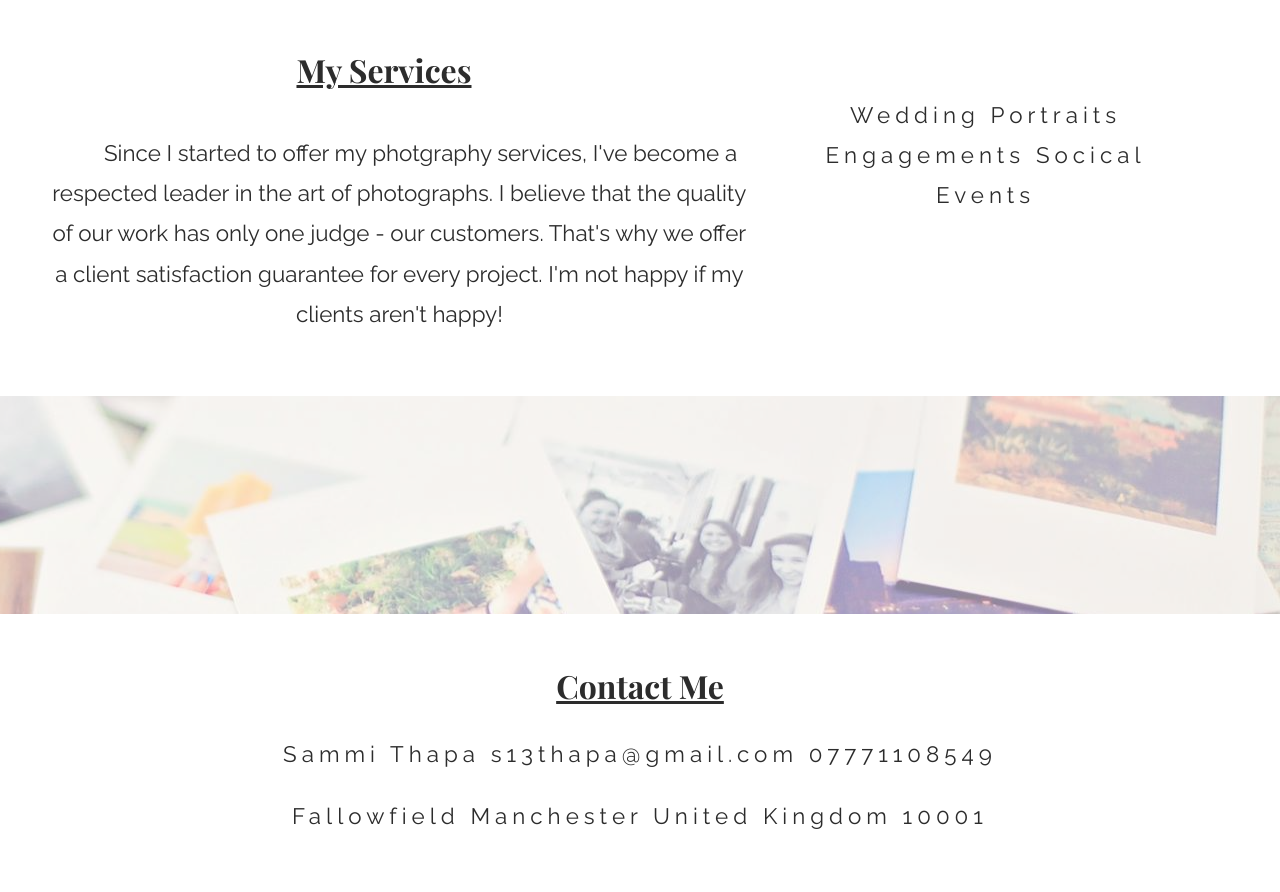
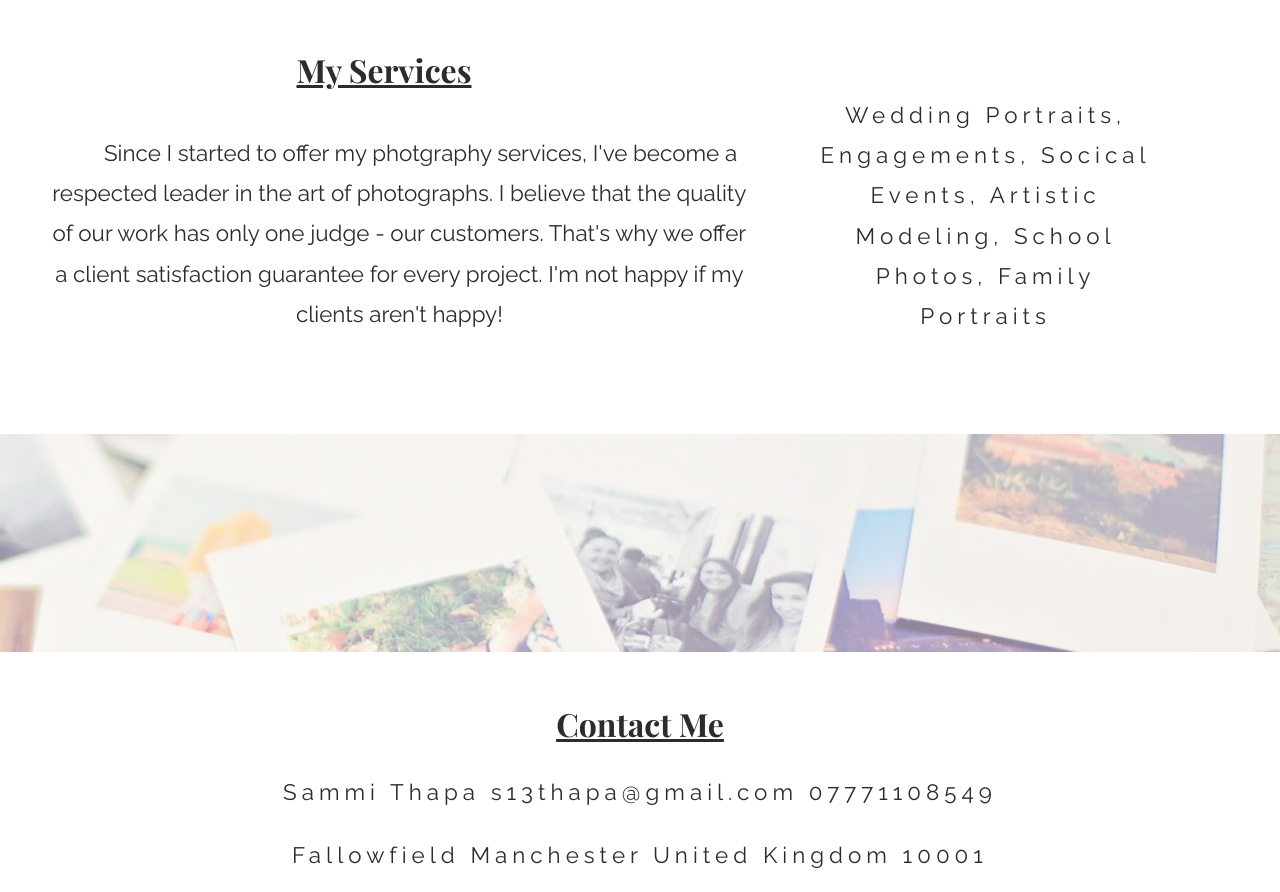
Before and after one commit to ssthapa/ssthapa.github.io, a plain HTML site: page index.html in a window 1280 px wide. Shown: the part 2262-3154 px from the top of the page. Drawn offline with nearby package versions, Linux system fonts and the light colour scheme.

Commit message:
portfolio

```diff
--- a/index.html
+++ b/index.html
@@ -73,7 +73,7 @@
 		</section>
 		<section class="sidebar">
 			<section class="contact">
-				<p>Wedding Portraits <span class="break"></span> Engagements <span class="break"></span> Socical Events <span class="break"> Artistic Modeling <span class="break"></span> School Photos <span class="break"></span> Family Portraits</p>
+				<p>Wedding Portraits, <span class="break"></span> Engagements, <span class="break"></span> Socical Events, <span class="break"></span> Artistic Modeling, <span class="break"></span> School Photos, <span class="break"></span> Family Portraits</p>
 			</section>
 		</section>
 
```
